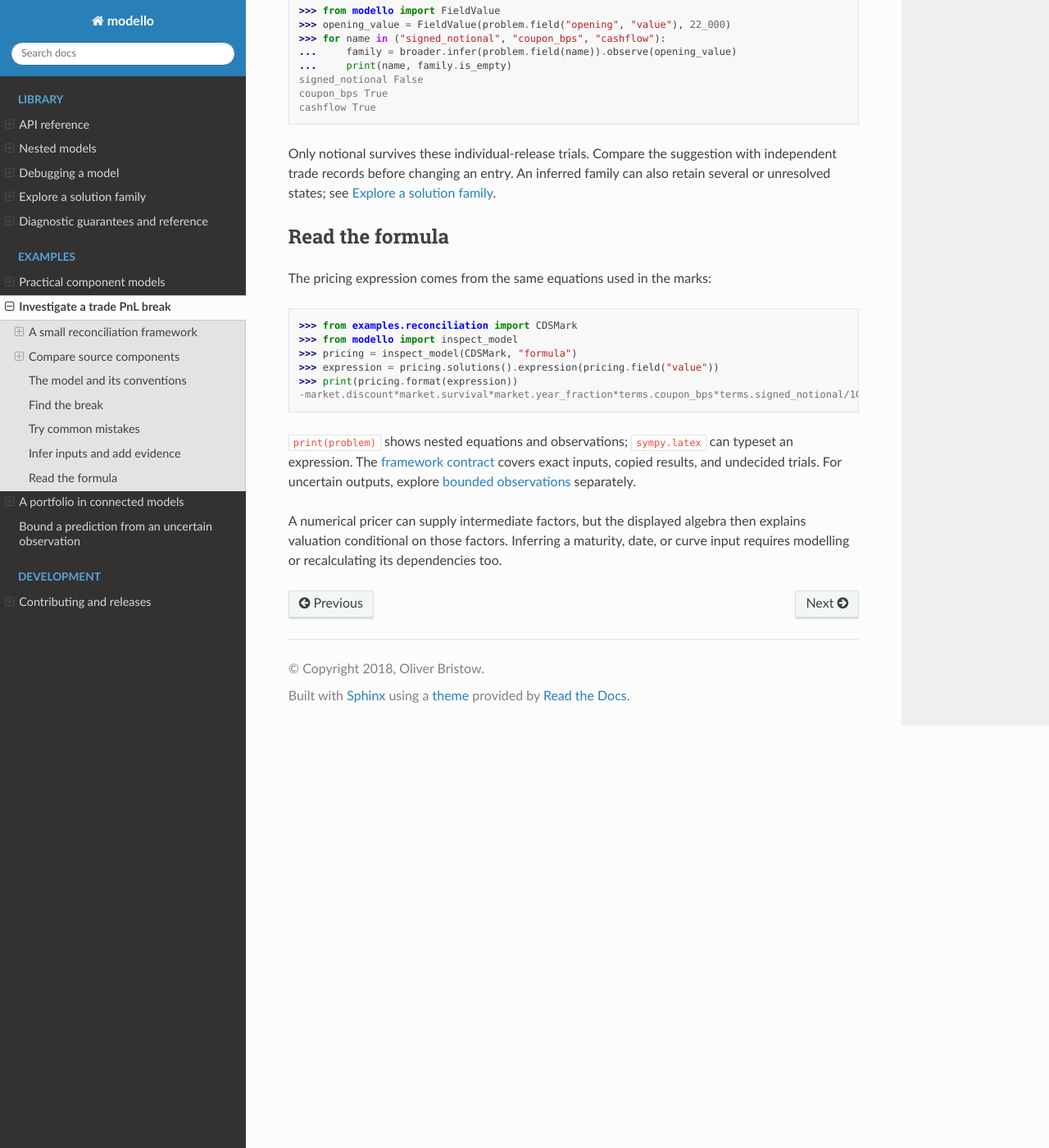
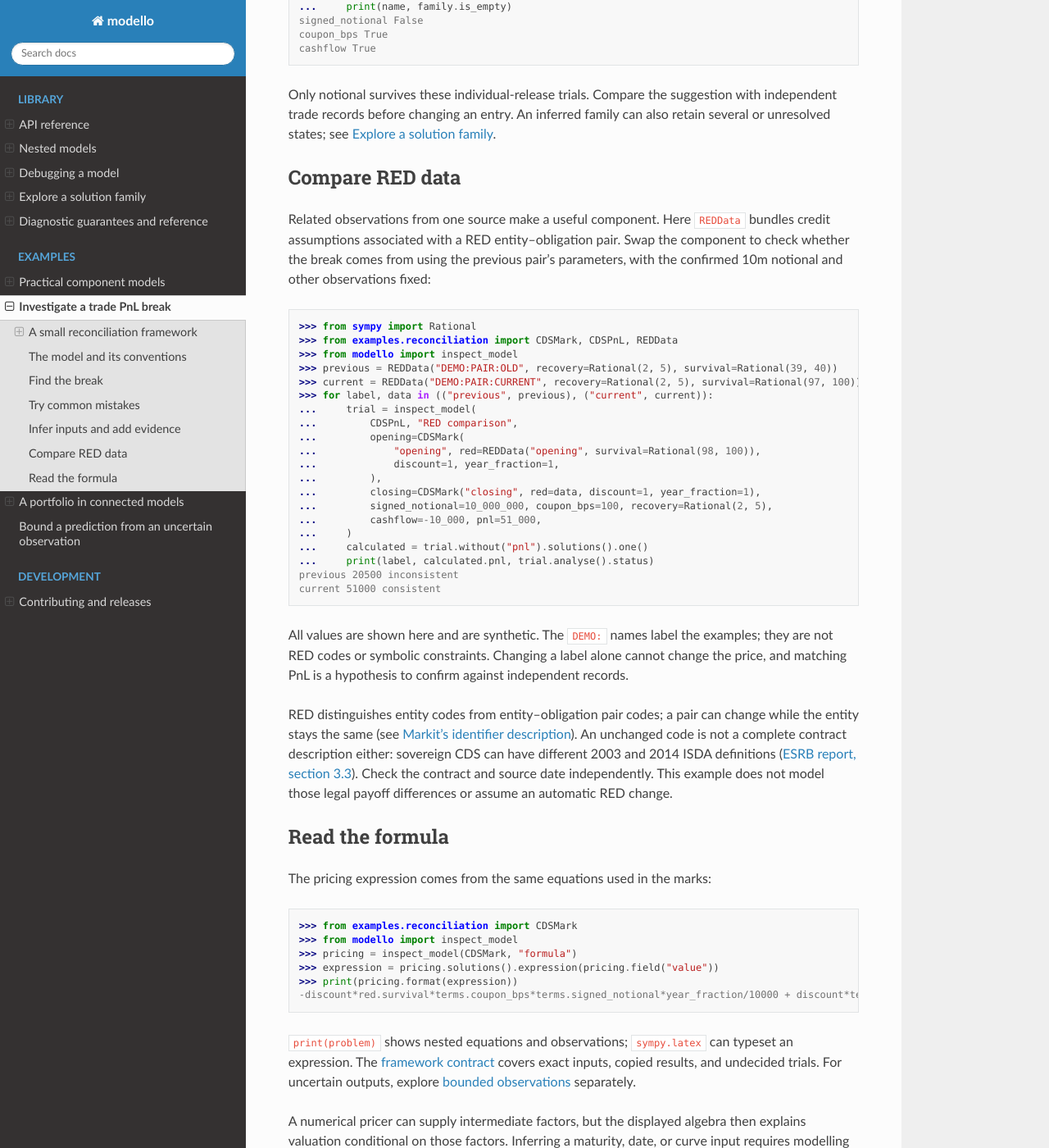
Before and after one commit to Code0x58/modello, a Sphinx documentation site: the page built from docs/examples/reconciliation/index.rst, in a window 1280 px wide and 1400 px high, scrolled down 2643 px. Shown: the whole window at 82% size. Built offline with Sphinx 7.4.7 and the Read the Docs theme 3.1.0, drawn with Linux system fonts in a browser that asks for light colours; some of the changed text lies outside the part shown.

Commit message:
Clarify pricing reuse and inline RED parameter comparisons

```diff
--- a/docs/examples/applications/index.rst
+++ b/docs/examples/applications/index.rst
@@ -120,7 +120,7 @@ hierarchy can increase symbolic solver cost. See :doc:`/nesting`.
 
 Related observations from one source also make a useful component boundary.
 Swap that component to compare alternative source assumptions against the same
-trusted output, as in the :doc:`CDS source comparison <../reconciliation/reference_data>`.
+trusted output, as in the :ref:`CDS source comparison <cds-red-data>`.
 
 Keep units, signs, rounding, and external data conventions explicit. Modello
 solves the supplied equations; it does not automatically supply those rules or
--- a/docs/examples/reconciliation/index.rst
+++ b/docs/examples/reconciliation/index.rst
@@ -1,11 +1,9 @@
 Investigate a trade PnL break
 =============================
 
-Keep a trusted output fixed, try common entry mistakes on selected fields, then
-use inverse solving if those hypotheses do not explain the break. This example
-uses a one-period CDS model; the reusable API is described in :doc:`framework`.
-The :doc:`source-component scenario <reference_data>` swaps market assumptions
-from a previous RED pair for an alternative component, with trade terms fixed.
+Use one pricing model to calculate PnL, check alternative source data, and infer
+suspect inputs from a trusted output. This one-period CDS example keeps the
+same equations throughout; the reusable mutation API is described in :doc:`framework`.
 
 .. code-block:: console
 
@@ -30,7 +27,8 @@ both at period end, with no accrual on default. All amounts use one currency:
 Here :math:`N` is signed notional (positive buys protection), :math:`C` the annual
 coupon in basis points, :math:`R` recovery, :math:`S` survival probability,
 :math:`D` the discount factor, and :math:`\tau` the year fraction. The parent
-connects identical terms at two marks and adds net cash received:
+connects identical trade terms and recovery assumptions at two marks, then adds
+net cash received:
 
 .. math::
 
@@ -43,7 +41,7 @@ connects identical terms at two marks and adds net cash received:
 
 Recovery plus loss fraction, and survival plus default probability, are each
 nonnegative and sum to one. These domains remain constraints during trials.
-Parent aliases expose each original trade observation separately.
+Parent aliases expose notional, coupon, and recovery separately.
 
 ``risky_annuity`` is :math:`A=D S\tau`. At fixed market inputs, increasing the
 coupon by 1bp changes the buyer's value by :math:`-N A/10000`. For the corrected
@@ -139,6 +137,51 @@ Only notional survives these individual-release trials. Compare the suggestion
 with independent trade records before changing an entry. An inferred family
 can also retain several or unresolved states; see :doc:`/solutions`.
 
+.. _cds-red-data:
+
+Compare RED data
+----------------
+
+Related observations from one source make a useful component. Here ``REDData``
+bundles credit assumptions associated with a RED entity–obligation pair. Swap
+the component to check whether the break comes from using the previous pair's
+parameters, with the confirmed 10m notional and other observations fixed:
+
+>>> from sympy import Rational
+>>> from examples.reconciliation import CDSMark, CDSPnL, REDData
+>>> from modello import inspect_model
+>>> previous = REDData("DEMO:PAIR:OLD", recovery=Rational(2, 5), survival=Rational(39, 40))
+>>> current = REDData("DEMO:PAIR:CURRENT", recovery=Rational(2, 5), survival=Rational(97, 100))
+>>> for label, data in (("previous", previous), ("current", current)):
+...     trial = inspect_model(
+...         CDSPnL, "RED comparison",
+...         opening=CDSMark(
+...             "opening", red=REDData("opening", survival=Rational(98, 100)),
+...             discount=1, year_fraction=1,
+...         ),
+...         closing=CDSMark("closing", red=data, discount=1, year_fraction=1),
+...         signed_notional=10_000_000, coupon_bps=100, recovery=Rational(2, 5),
+...         cashflow=-10_000, pnl=51_000,
+...     )
+...     calculated = trial.without("pnl").solutions().one()
+...     print(label, calculated.pnl, trial.analyse().status)
+previous 20500 inconsistent
+current 51000 consistent
+
+All values are shown here and are synthetic. The ``DEMO:`` names label the
+examples; they are not RED codes or symbolic constraints. Changing a label
+alone cannot change the price, and matching PnL is a hypothesis to confirm
+against independent records.
+
+RED distinguishes entity codes from entity–obligation pair codes; a pair can
+change while the entity stays the same (see `Markit's identifier description
+<https://www.esma.europa.eu/sites/default/files/1-Markit_1.pdf>`_). An unchanged
+code is not a complete contract description either: sovereign CDS can have
+different 2003 and 2014 ISDA definitions (`ESRB report, section 3.3
+<https://www.esrb.europa.eu/pub/pdf/reports/esrb.report250411_creditdefaultswaps.en.pdf>`_).
+Check the contract and source date independently. This example does not model
+those legal payoff differences or assume an automatic RED change.
+
 Read the formula
 ----------------
 
@@ -149,7 +192,7 @@ The pricing expression comes from the same equations used in the marks:
 >>> pricing = inspect_model(CDSMark, "formula")
 >>> expression = pricing.solutions().expression(pricing.field("value"))
 >>> print(pricing.format(expression))
--market.discount*market.survival*market.year_fraction*terms.coupon_bps*terms.signed_notional/10000 + market.discount*terms.signed_notional*(1 - market.survival)*(1 - terms.recovery)
+-discount*red.survival*terms.coupon_bps*terms.signed_notional*year_fraction/10000 + discount*terms.signed_notional*(1 - red.recovery)*(1 - red.survival)
 
 ``print(problem)`` shows nested equations and observations; ``sympy.latex`` can
 typeset an expression. The :doc:`framework contract <framework>` covers exact
```
Also changed, not shown: other parts of docs/examples/reconciliation/index.rst (+0 -1 lines), README.md (+8 -13 lines), docs/examples/reconciliation/reference_data.rst (deleted, +0 -88 lines), 3 other files.
